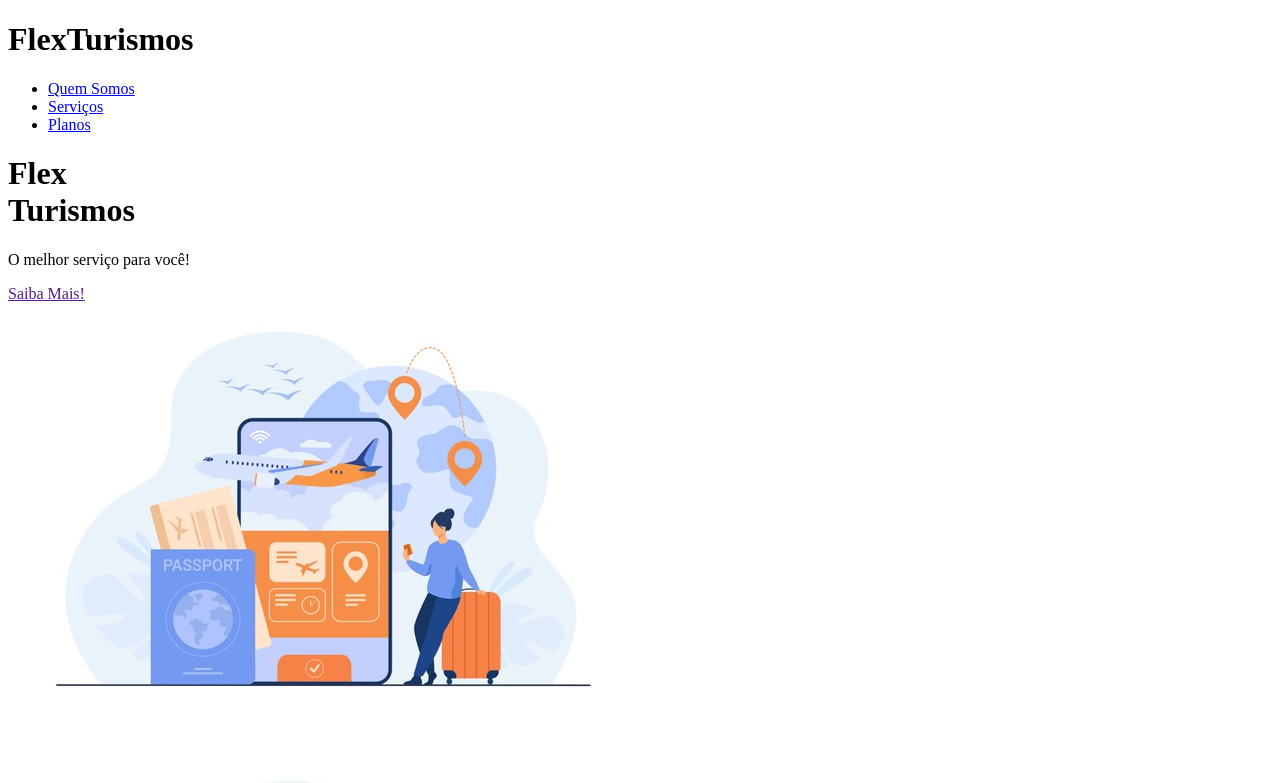
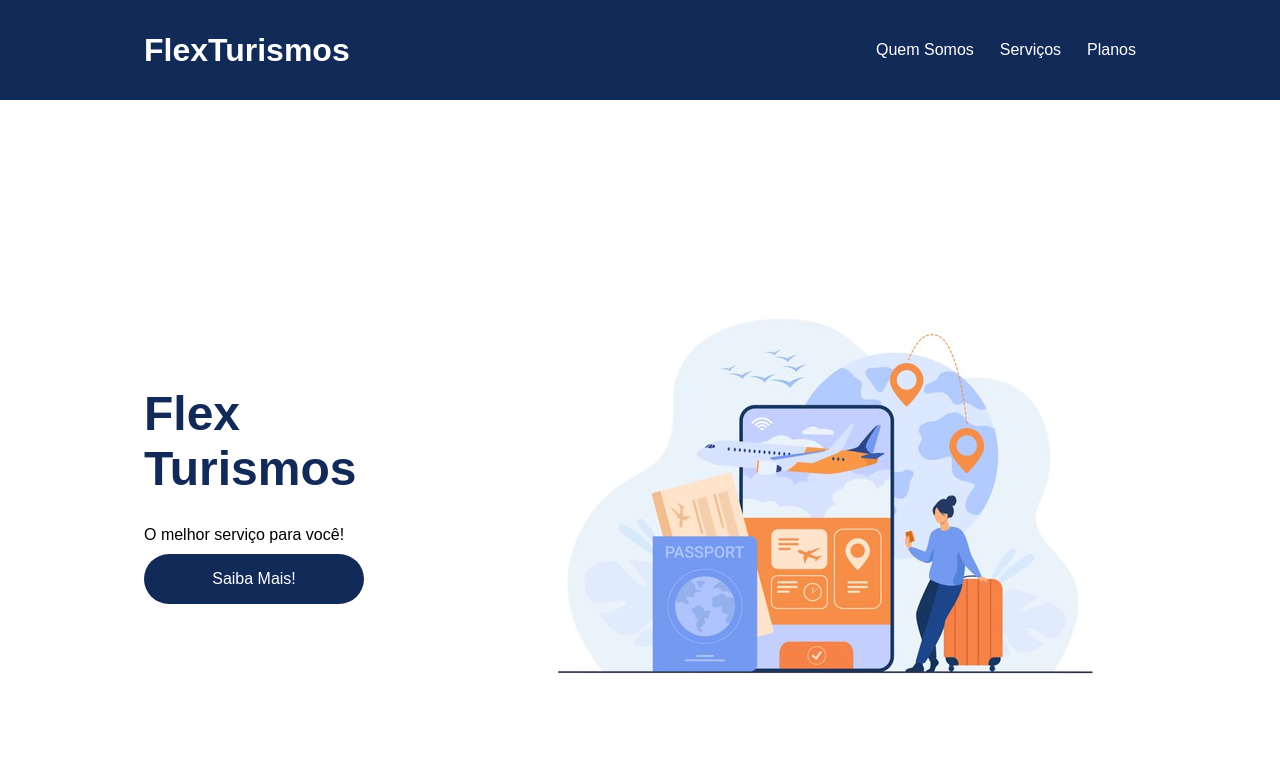
Before and after one commit to roberto967/Santander-Bootcamp-Fullstack-2022, a plain HTML site: page flexbox-project/index.html in a window 1280 px wide. Shown: the top 783 px of the page. Drawn offline with Linux system fonts and the light colour scheme.

Commit message:
Atualização na estilização do header e na seção ¨quem somos?¨

```diff
--- a/flexbox-project/css/style.css
+++ b/flexbox-project/css/style.css
@@ -0,0 +1,75 @@
+* {
+  margin: 0;
+  padding: 0;
+  font-family: "Opens Sans", sans-serif;
+}
+
+ul {
+  list-style: none;
+  margin: 0;
+  padding: 0;
+}
+
+ul li a {
+  text-decoration: none;
+}
+
+.flex-container {
+  display: flex;
+  max-width: 62em;
+  margin: auto;
+  width: 100%;
+}
+
+header {
+  background-color: #122a57;
+  height: 6.25em;
+  display: flex;
+  align-items: center;
+  color: #fff;
+}
+
+header .list-itens {
+  display: flex;
+  max-width: 16.25em;
+  width: 100%;
+  justify-content: space-between;
+  align-items: center;
+}
+
+.list-itens li a {
+  color: #fff;
+}
+
+header .menu {
+  justify-content: space-between;
+}
+
+.apresentacao {
+  height: 100vh;
+  align-items: center;
+  justify-content: space-between;
+}
+
+.apresentacao .texto-apresentacao {
+  min-height: 12.5em;
+}
+
+.texto-apresentacao h1 {
+  color: #122a57;
+  font-size: 3em;
+  margin-bottom: 0.625em;
+}
+
+.texto-apresentacao a {
+  background-color: #122a57;
+  color: #fff;
+  text-align: center;
+  border-radius: 1.875em;
+  width: 13.75em;
+  display: block;
+  text-decoration: none;
+  height: 3.125em;
+  line-height: 3.09em;
+  margin: 0.625em auto 0.625em auto;
+}
--- a/flexbox-project/index.html
+++ b/flexbox-project/index.html
@@ -11,16 +11,20 @@
 
 <body>
   <header>
-    <h1>FlexTurismos</h1>
-    <ul>
-      <li><a href="#quem-somos">Quem Somos</a></li>
-      <li><a href="#servicos">Serviços</a></li>
-      <li><a href="#planos">Planos</a></li>
-    </ul>
+    <div class="flex-container menu">
+      <div>
+        <h1>FlexTurismos</h1>
+      </div>
+      <ul class="list-itens">
+        <li><a href="#quem-somos">Quem Somos</a></li>
+        <li><a href="#servicos">Serviços</a></li>
+        <li><a href="#planos">Planos</a></li>
+      </ul>
+    </div>
   </header>
 
-  <div>
-    <div>
+  <div class="flex-container apresentacao">
+    <div class="texto-apresentacao">
       <h1>Flex <br>Turismos</h1>
       <p>O melhor serviço para você!</p>
       <a href="">Saiba Mais!</a>
@@ -31,7 +35,7 @@
     </div>
   </div>
 
-  <div>
+  <div class="flex-container">
     <div>
       <img src="./images/1-quem-somos.png" alt="balcão de atendimento">
     </div>
@@ -47,7 +51,7 @@
     </div>
   </div>
 
-  <div>
+  <div class="flex-container">
     <div>
       <h2>Serviços</h2>
     </div>
@@ -74,7 +78,7 @@
     </div>
   </div>
 
-  <div>
+  <div class="flex-container">
 
     <div>
       <h3>Plano 2</h3>
@@ -112,7 +116,7 @@
     </div>
   </div>
 
-  <footer>
+  <footer class="flex-container">
     <p>&copy; 2022 CSS Flexbox</p>
     <p>Desenvolvido por: ----</p>
   </footer>
```
